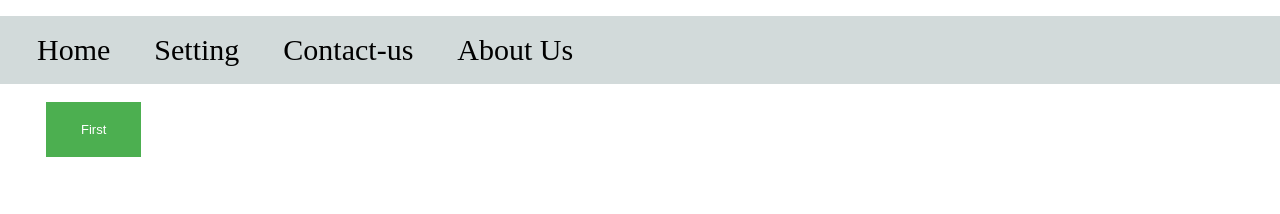
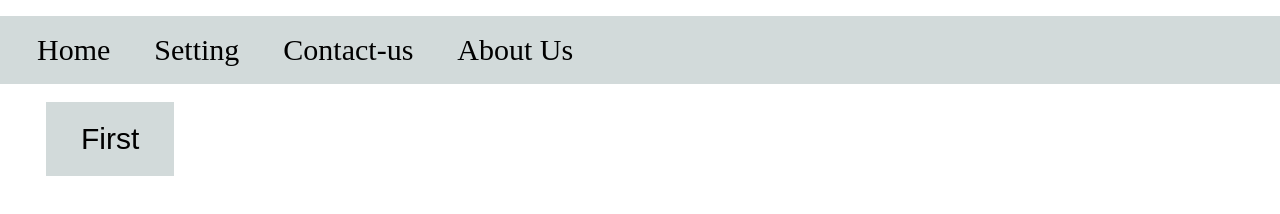
Before and after one commit to jajodia-tushar/Nav-bar-dropDown, a plain HTML site: page index.html in a window 1280 px wide. Drawn offline with Linux system fonts and the light colour scheme.

Commit message:
redesigned UI

```diff
--- a/css/styles.css
+++ b/css/styles.css
@@ -34,11 +34,11 @@ li:hover{
 
 
 button{
-    background-color: #4CAF50;
-    color: white;
+    background-color: #d2dada;
+    color: black;
     padding: 20px;
     padding-left: 35px;
-    font-size: 13px;
+    font-size: 30px;
     padding-right: 35px;
     border: none;
     cursor: pointer;
@@ -49,7 +49,7 @@ button{
 }
 
 button:hover{
-    background-color: rgb(4, 37, 5)
+    background-color: #797b70;
 }
 
 .dropdown-div{
@@ -73,7 +73,7 @@ button:hover{
 }
 
 .content a:hover{
-    background-color: #b1adad;;
+    background-color: #797b70;
 }
 .dropdown-div:hover .content{
     display: block;
```
